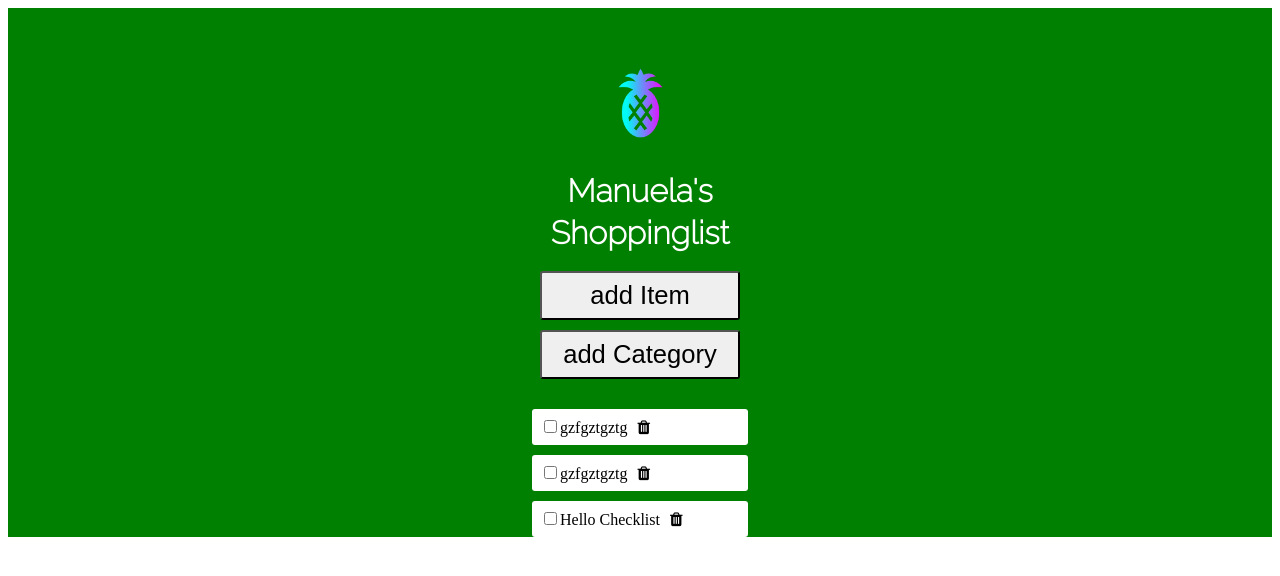
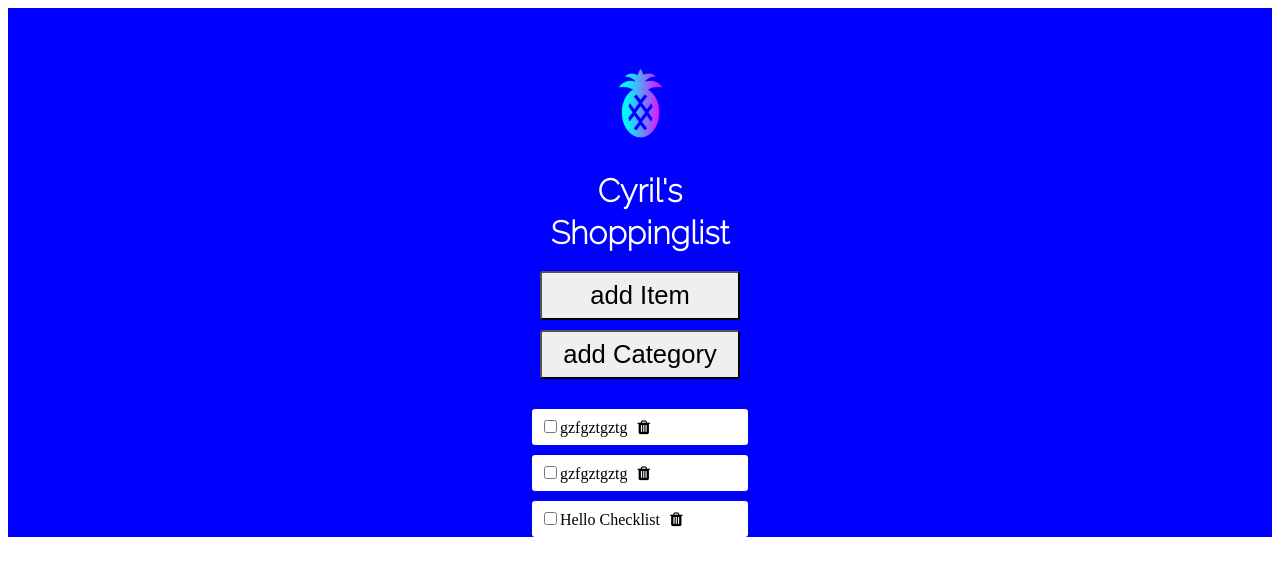
Before and after one commit to brunnermanu/shoppinglist, an Angular app: page / in a window 1280 px wide. Shown: the top 576 px of the page. Built offline with nearby package versions, Linux system fonts and the light colour scheme.

Commit message:
add username and background color blue

```diff
--- a/src/app/app.component.html
+++ b/src/app/app.component.html
@@ -6,7 +6,7 @@
   </div>
 
   <div class="listBackground__title">
-    <h1 class="username">Manuela's</h1>
+    <h1 class="username">Cyril's</h1>
     <h1>Shoppinglist</h1>
   </div>
 
--- a/src/app/app.component.scss
+++ b/src/app/app.component.scss
@@ -1,6 +1,6 @@
 
 .listBackground {
-  background-color: green;
+  background-color: blue;
 
 
   &__logo{
```
